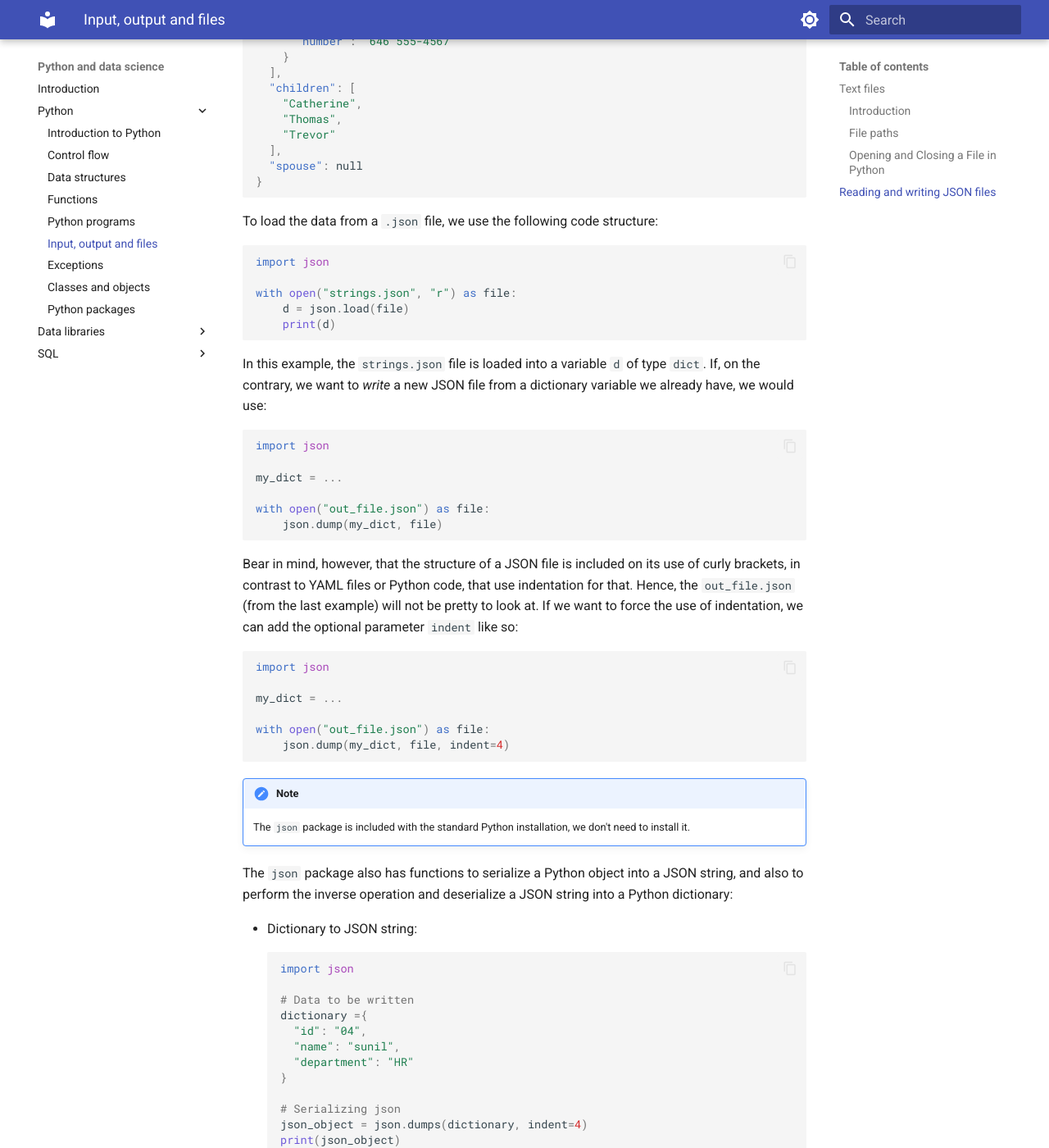
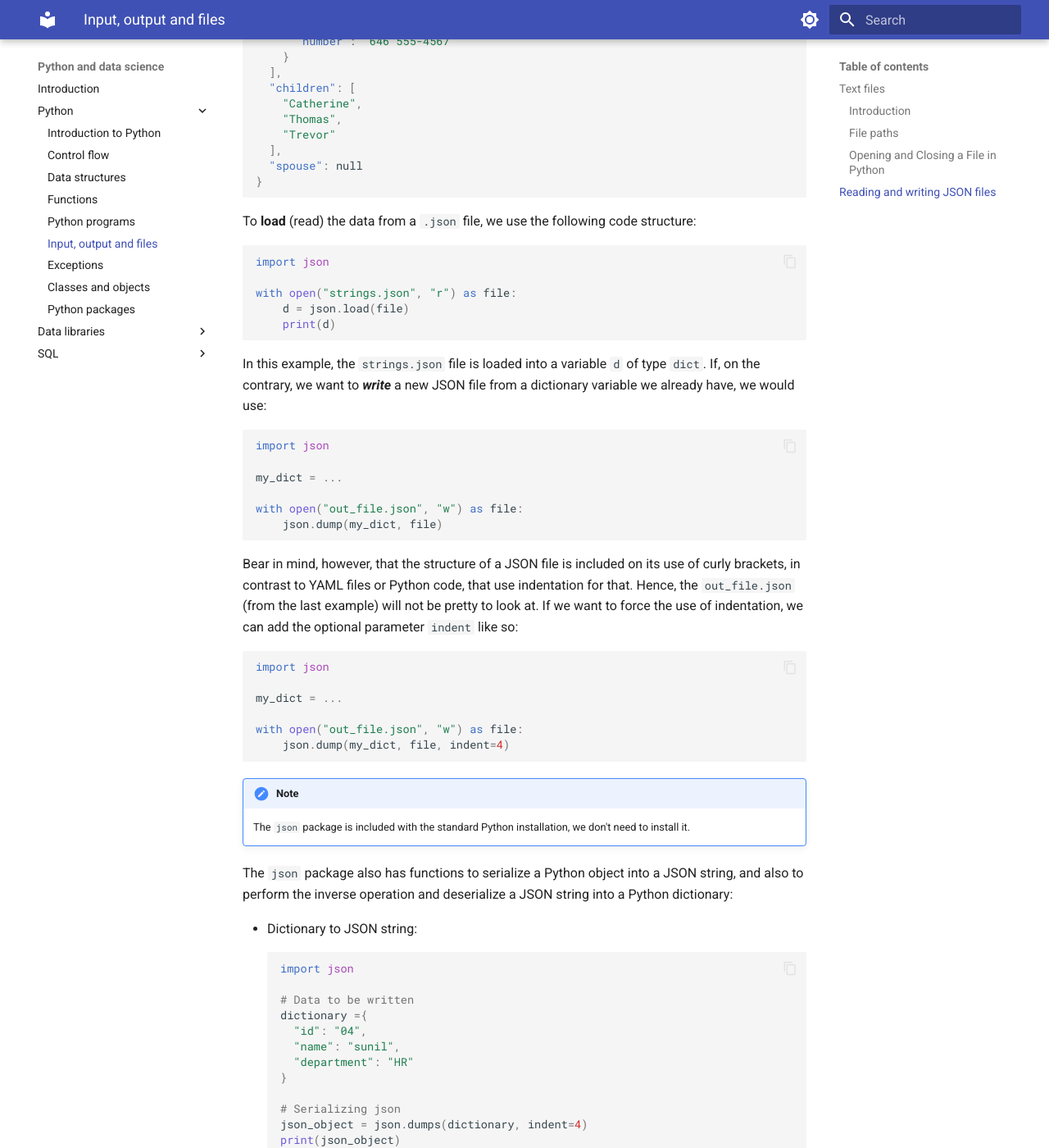
Before and after one commit to gerardpc/python-course, an MkDocs documentation site: the page built from docs/programming/python/io_files.md, in a window 1280 px wide and 1400 px high, scrolled down 3203 px. Shown: the whole window at 82% size. Built offline with MkDocs 1.6.1 and Material for MkDocs 9.7.7, drawn with Linux system fonts in a browser that asks for light colours.

Commit message:
json minor change

````diff
--- a/docs/programming/python/io_files.md
+++ b/docs/programming/python/io_files.md
@@ -151,7 +151,7 @@ example JSON file looks like this:
 }
 ```
 
-To load the data from a `.json` file, we use the following code structure:
+To **load** (read) the data from a `.json` file, we use the following code structure:
 
 ```python
 import json
@@ -161,13 +161,13 @@ with open("strings.json", "r") as file:
     print(d)
 ```
 In this example, the `strings.json` file is loaded into a variable `d` of type `dict`. If, on the contrary,
-we want to _write_ a new JSON file from a dictionary variable we already have, we would use:
+we want to **_write_** a new JSON file from a dictionary variable we already have, we would use:
 ```python
 import json
 
 my_dict = ...
 
-with open("out_file.json") as file:
+with open("out_file.json", "w") as file:
     json.dump(my_dict, file)
 ```
 Bear in mind, however, that the structure of a JSON file is included on its use of curly brackets, in contrast
@@ -179,7 +179,7 @@ import json
 
 my_dict = ...
 
-with open("out_file.json") as file:
+with open("out_file.json", "w") as file:
     json.dump(my_dict, file, indent=4)
 ```
 
--- a/mkdocs.yml
+++ b/mkdocs.yml
@@ -63,8 +63,8 @@ nav:
     - 'programming/python/classes.md'
     - 'programming/python/python_packages.md'
   - 'Data libraries':
+    - 'programming/python_libraries/numpy.md'
     - 'programming/python_libraries/pandas.md'
-    - 'programming/python_libraries/numpy.md'
     - 'programming/python_libraries/matplotlib.md'
 #    - 'programming/pyspark.md'
   - 'SQL':
````
